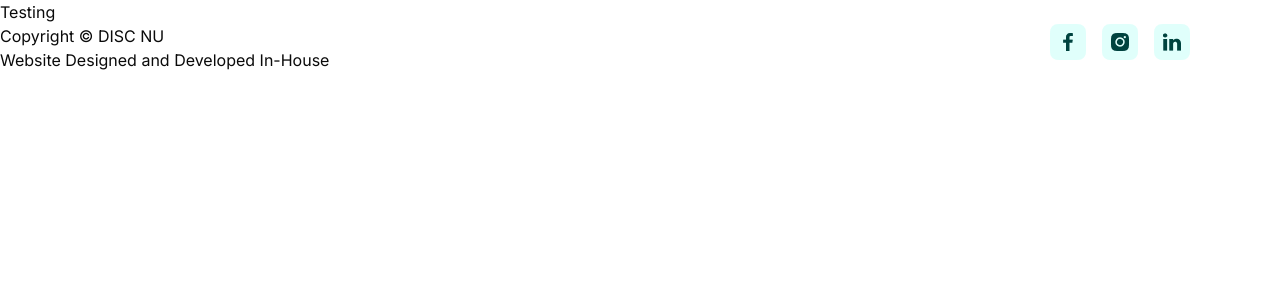
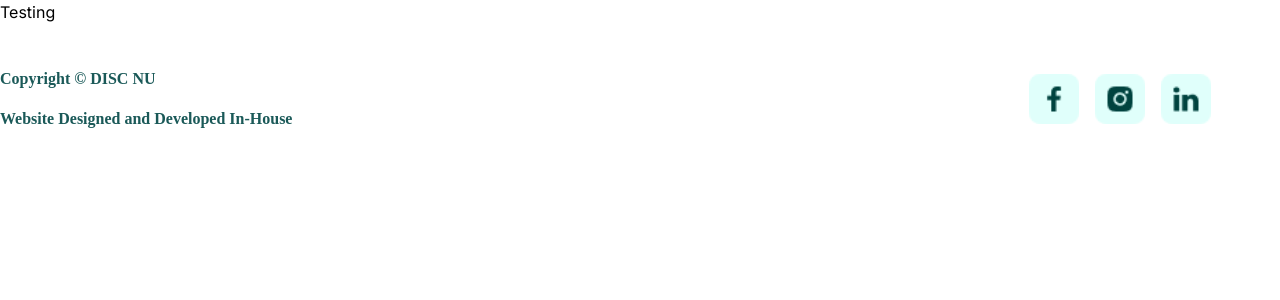
Before and after one commit to DISC-NU/DISC-NU-Website, a Next.js app in the folder disc-website/: page / in a window 1280 px wide. Shown: the top 300 px of the page. Built offline with nearby package versions, Linux system fonts and the light colour scheme.

Commit message:
faq pull update

```diff
--- a/disc-website/src/app/globals.css
+++ b/disc-website/src/app/globals.css
@@ -74,3 +74,42 @@
   @apply bg-background text-foreground;
 }
 }
+
+body {
+  color: rgb(var(--foreground-rgb));
+  background: linear-gradient(
+      to bottom,
+      transparent,
+      rgb(var(--background-end-rgb))
+    )
+    rgb(var(--background-start-rgb));
+}
+
+@layer utilities {
+  .text-balance {
+    text-wrap: balance;
+  }
+}
+
+.footer {
+  display: flex;
+  justify-content: flex-start;
+  align-items: center;
+  background-color: white;
+  height: 150px;
+}
+
+.footerText{
+  color: theme('colors.darkest');
+  font-size: medium;
+  font-family: 'DM Sans';
+  font-weight: 700;
+  line-height: 2.50;
+  word-wrap: break-word;
+}
+
+.icon-gallery{
+  float: center;
+  height: 50px;
+  width: 50px;
+}
--- a/disc-website/tailwind.config.js
+++ b/disc-website/tailwind.config.js
@@ -9,6 +9,19 @@ module.exports = {
   ],
   prefix: "",
   theme: {
+    colors: {
+      textColor : '#1A717C ',
+      headerColor: '#1AC7C7',
+      veryLightTeal:'#DFFFFB',
+      darkTeal: '#00423E',
+      darkest : '#1A5958',
+    },
+
+    fontFamily: {
+      'body' : ['DM Sans'],
+      'header' : ['Fira Sans'],
+    },
+
     container: {
       center: true,
       padding: "2rem",
@@ -16,7 +29,14 @@ module.exports = {
         "2xl": "1400px",
       },
     },
+
     extend: {
+      backgroundImage: {
+        "gradient-radial": "radial-gradient(var(--tw-gradient-stops))",
+        "gradient-conic":
+          "conic-gradient(from 180deg at 50% 50%, var(--tw-gradient-stops))",
+      },
+
       colors: {
         border: "hsl(var(--border))",
         input: "hsl(var(--input))",
```
Lines whose indentation alone changed are shown as unchanged.
